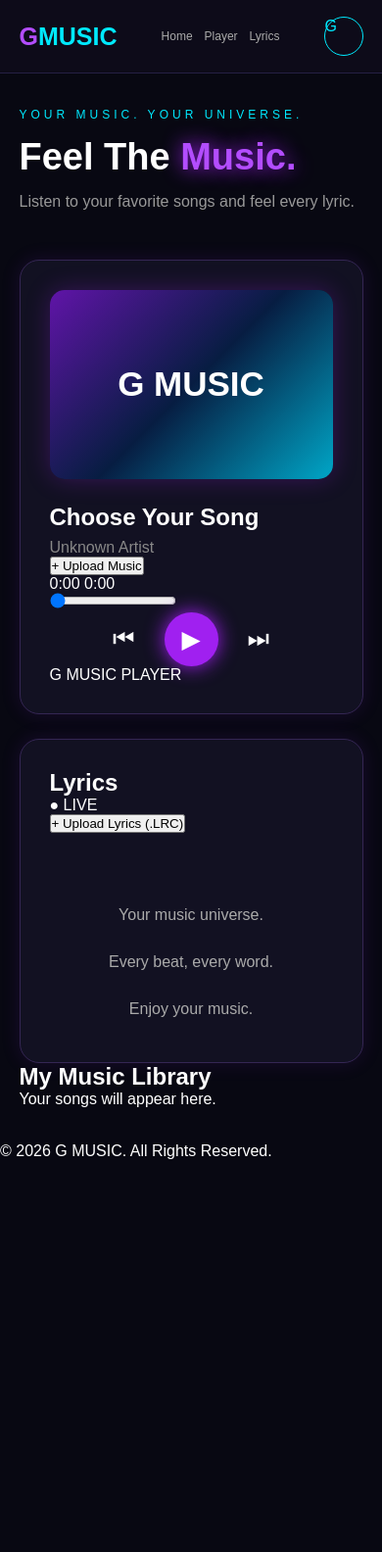
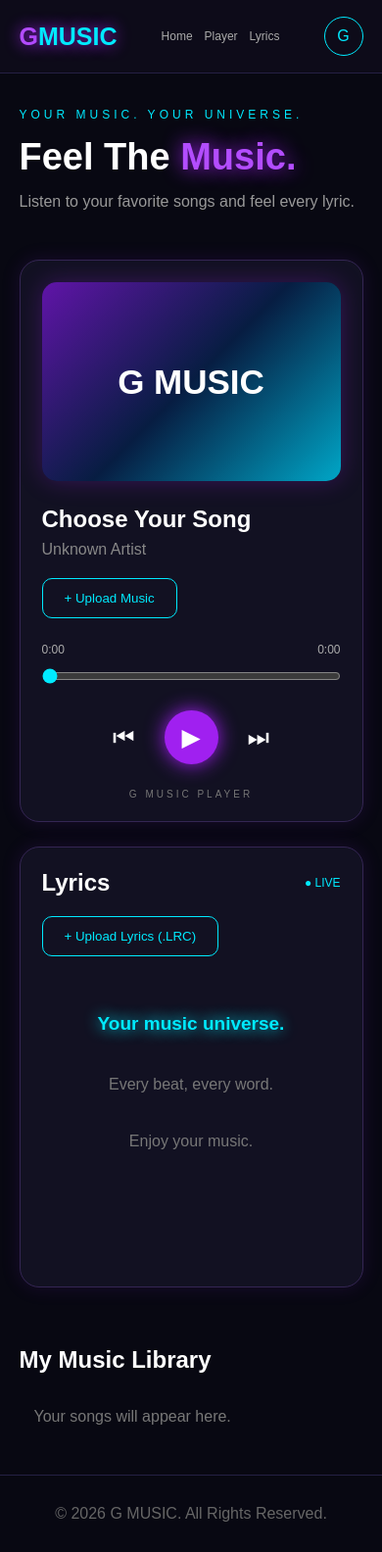
Before and after one commit to GALANG-B/G-MUSICv4, a plain HTML site: page index.html in a window 390 px wide. Shown: the whole page at 98% size. Before the commit the page ends 1184 px from the top, so only its background shows below. Drawn offline with Linux system fonts and the light colour scheme.

Commit message:
Refactor CSS for layout and styling improvements

```diff
--- a/style.css
+++ b/style.css
@@ -3,6 +3,10 @@
   margin: 0;
   padding: 0;
   box-sizing: border-box;
+}
+
+html {
+  scroll-behavior: smooth;
 }
 
 body {
@@ -13,19 +17,23 @@ body {
 }
 
 .navbar {
-  height: 75px;
-  padding: 0 8%;
+  min-height: 75px;
+  padding: 15px 8%;
   display: flex;
   align-items: center;
   justify-content: space-between;
   border-bottom: 1px solid #252044;
   background: #0d0b19;
+  position: sticky;
+  top: 0;
+  z-index: 10;
 }
 
 .logo {
   font-size: 25px;
   font-weight: bold;
   color: #b34dff;
+  text-shadow: 0 0 15px #a020f0;
 }
 
 .logo span {
@@ -34,12 +42,13 @@ body {
 
 nav {
   display: flex;
-  gap: 30px;
+  gap: 25px;
 }
 
 nav a {
   color: #aaa;
   text-decoration: none;
+  font-size: 14px;
 }
 
 nav a:hover {
@@ -51,7 +60,8 @@ nav a:hover {
   height: 40px;
   border-radius: 50%;
   border: 1px solid #00eaff;
-  background: transparent;
+  display: grid;
+  place-items: center;
   color: #00eaff;
 }
 
@@ -77,7 +87,7 @@ nav a:hover {
   text-shadow: 0 0 20px #a020f0;
 }
 
-.welcome p:last-child {
+.welcome > p:last-child {
   color: #999;
 }
 
@@ -100,7 +110,12 @@ nav a:hover {
 .cover {
   width: 100%;
   aspect-ratio: 1.5;
-  background: linear-gradient(135deg, #6014a8, #071d42, #00a6c7);
+  background: linear-gradient(
+    135deg,
+    #6014a8,
+    #071d42,
+    #00a6c7
+  );
   border-radius: 15px;
   display: grid;
   place-items: center;
@@ -110,30 +125,51 @@ nav a:hover {
   margin-bottom: 25px;
 }
 
+.player-panel h2 {
+  overflow-wrap: anywhere;
+}
+
 .artist {
   color: #888;
   margin-top: 8px;
 }
 
-.progress {
-  height: 5px;
-  background: #333;
-  margin: 30px 0;
+.upload-btn {
+  margin-top: 20px;
+  padding: 12px 22px;
+  background: transparent;
+  color: #00eaff;
+  border: 1px solid #00eaff;
   border-radius: 10px;
+  cursor: pointer;
 }
 
-.progress-fill {
-  height: 100%;
-  width: 35%;
-  background: #00eaff;
-  border-radius: 10px;
-  box-shadow: 0 0 10px #00eaff;
+.upload-btn:hover {
+  background: #00eaff22;
+  box-shadow: 0 0 15px #00eaff;
+}
+
+.time {
+  display: flex;
+  justify-content: space-between;
+  color: #aaa;
+  font-size: 12px;
+  margin-top: 25px;
+}
+
+#progress {
+  width: 100%;
+  margin: 12px 0;
+  accent-color: #00eaff;
+  cursor: pointer;
 }
 
 .controls {
   display: flex;
   justify-content: center;
+  align-items: center;
   gap: 30px;
+  margin-top: 15px;
 }
 
 .controls button {
@@ -152,22 +188,106 @@ nav a:hover {
   box-shadow: 0 0 20px #a020f0;
 }
 
-.lyrics-panel h2 span {
+.controls button:active {
+  transform: scale(.9);
+}
+
+.volume-label {
+  color: #777;
+  text-align: center;
+  font-size: 10px;
+  letter-spacing: 3px;
+  margin-top: 25px;
+}
+
+.lyrics-header {
+  display: flex;
+  align-items: center;
+  justify-content: space-between;
+}
+
+.live {
   color: #00eaff;
   font-size: 12px;
-  margin-left: 10px;
 }
 
 .lyrics {
   text-align: center;
+  margin-top: 35px;
+  height: 280px;
+  overflow-y: auto;
+  line-height: 3;
+  color: #777;
+  scroll-behavior: smooth;
+}
+
+.lyrics p {
+  transition: .3s;
+  padding: 5px;
+}
+
+.lyrics .active-lyric {
+  color: #00eaff;
+  font-size: 19px;
+  font-weight: bold;
+  text-shadow: 0 0 15px #00eaff;
+}
+
+.library {
   margin-top: 60px;
-  line-height: 3;
-  color: #aaa;
+}
+
+.library h2 {
+  margin-bottom: 20px;
+}
+
+.playlist {
+  display: flex;
+  flex-direction: column;
+  gap: 10px;
+}
+
+.song-item {
+  display: flex;
+  align-items: center;
+  justify-content: space-between;
+  gap: 12px;
+  padding: 15px;
+  background: #121122;
+  border: 1px solid #342653;
+  border-radius: 12px;
+  cursor: pointer;
+}
+
+.song-item.active {
+  border-color: #00eaff;
+  box-shadow: 0 0 10px #00eaff33;
+}
+
+.song-name {
+  overflow-wrap: anywhere;
+  flex: 1;
+}
+
+.song-item:hover {
+  border-color: #b34dff;
+}
+
+.empty {
+  color: #777;
+  padding: 15px;
+}
+
+footer {
+  text-align: center;
+  color: #666;
+  padding: 30px;
+  border-top: 1px solid #252044;
 }
 
 @media (max-width: 700px) {
   .navbar {
-    padding: 0 5%;
+    padding: 15px 5%;
   }
 
   nav {
@@ -186,4 +306,9 @@ nav a:hover {
   .music-layout {
     grid-template-columns: 1fr;
   }
+
+  .player-panel,
+  .lyrics-panel {
+    padding: 22px;
+  }
 }
```
